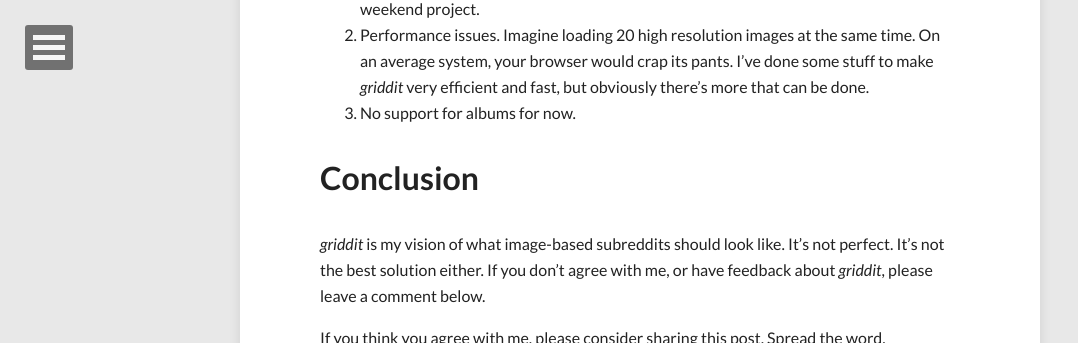
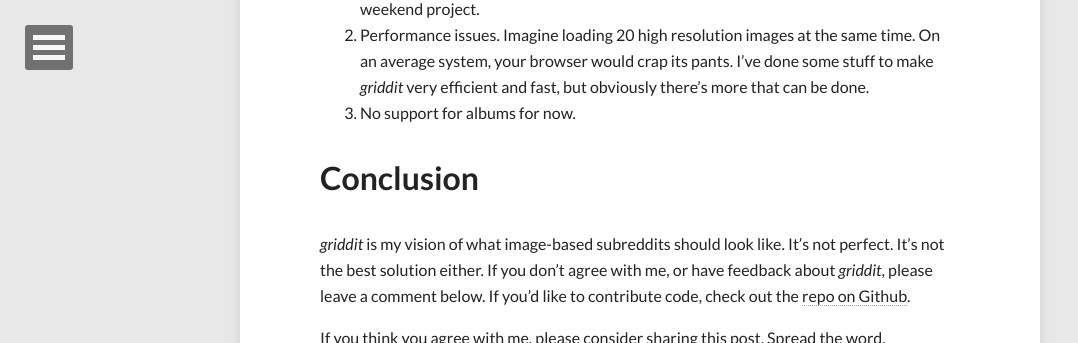
Before and after one commit to karan/oldblog, a Jekyll site: the page built from _posts/2014-05-25-reddit-griddit.md, in a window 1280 px wide and 900 px high, scrolled down 2455 px, cut to the strip 0-343 px from the top of the window. Shown: the whole strip, without its empty margins (0-1078 px from the left). Built offline with Jekyll 4.4.1, drawn with Linux system fonts in a browser that asks for light colours; nearby versions of some CDN libraries; comment, search, counter and statistics services are not loaded.

Commit message:
add link to repo for griddit

```diff
--- a/_posts/2014-05-25-reddit-griddit.md
+++ b/_posts/2014-05-25-reddit-griddit.md
@@ -51,7 +51,7 @@ Now obviosuly this isn't a perfect prototype. What's missing is:
 
 ## Conclusion
 
-*griddit* is my vision of what image-based subreddits should look like. It's not perfect. It's not the best solution either. If you don't agree with me, or have feedback about *griddit*, please leave a comment below.
+*griddit* is my vision of what image-based subreddits should look like. It's not perfect. It's not the best solution either. If you don't agree with me, or have feedback about *griddit*, please leave a comment below. If you'd like to contribute code, check out the [repo on Github](https://github.com/karan/griddit).
 
 If you think you agree with me, please consider sharing this post. Spread the word.
 
```
Also changed, not shown: 2 other files.
